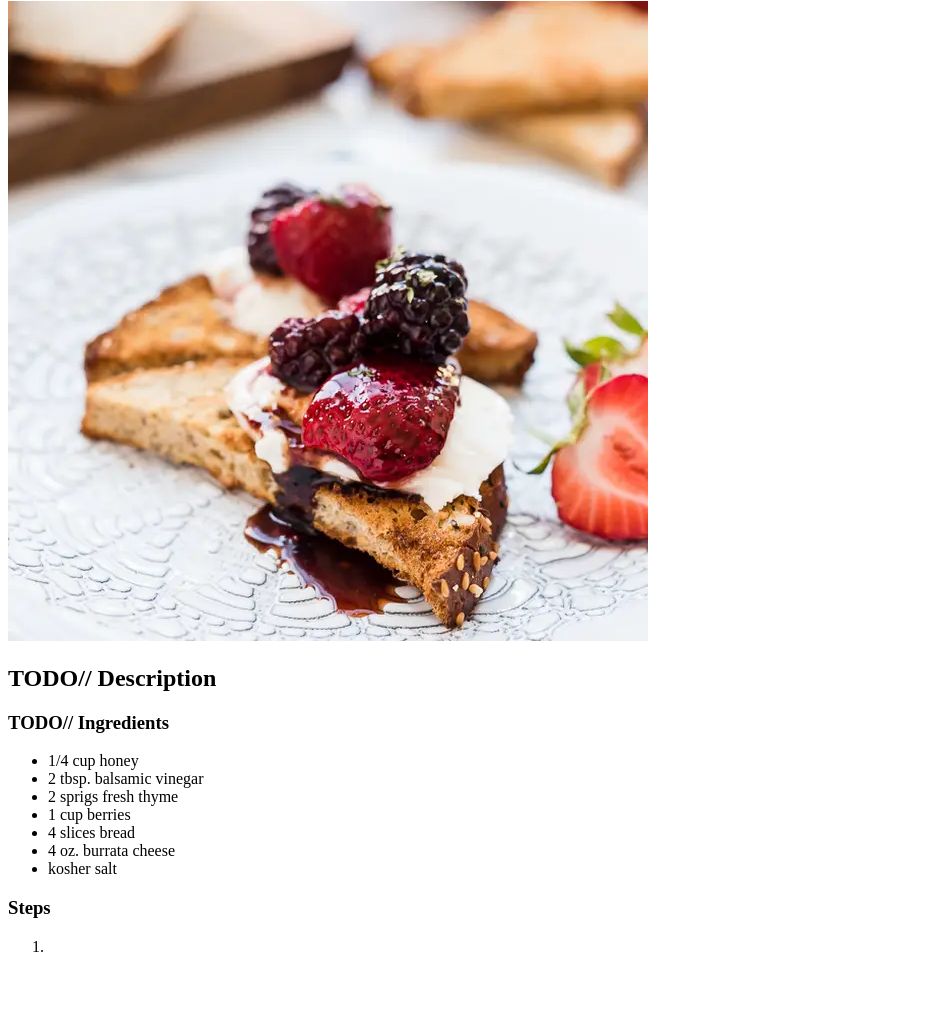
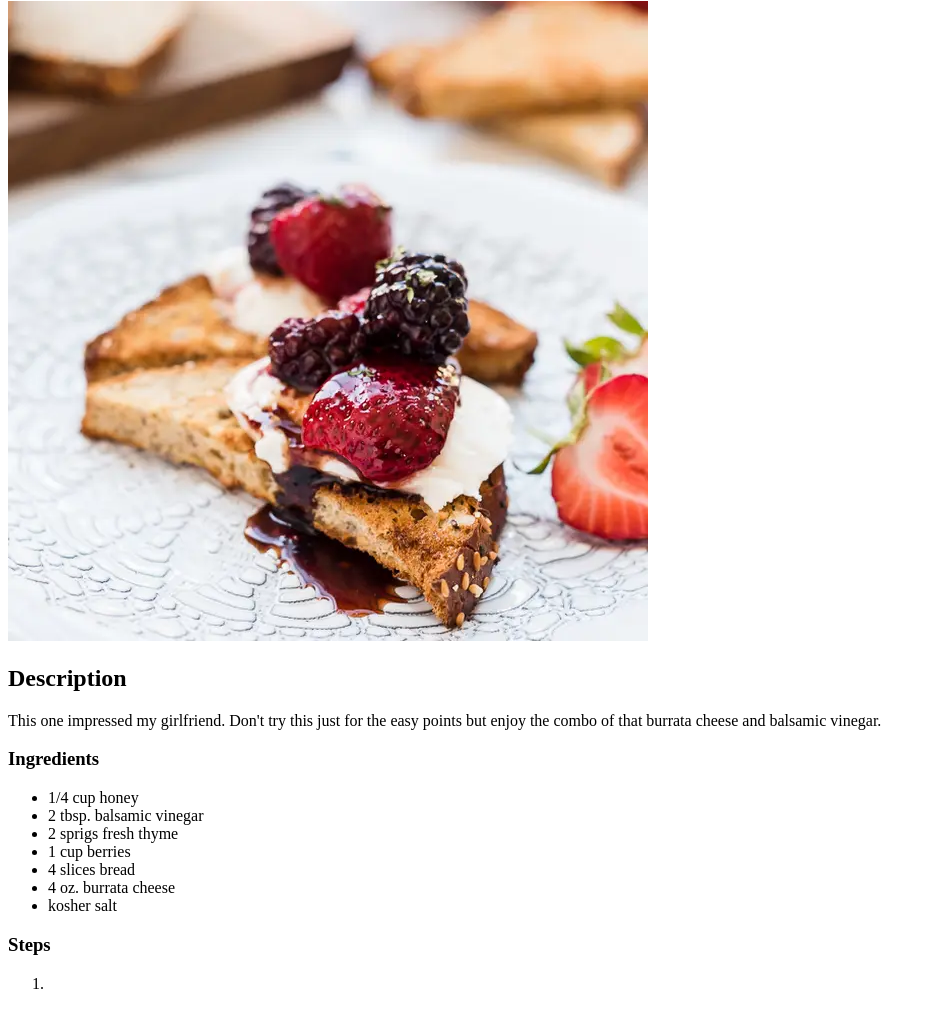
Before and after one commit to SockMonkeys159/odin-recipes, a plain HTML site: page recipes/burrata-toast-with-balsamic-berries.html in a window 1280 px wide. Shown: the part 79-1088 px from the top of the page, without its empty margins (0-936 px from the left). Before the commit the page ends 1051 px from the top, so only its background shows below. Drawn offline with Linux system fonts and the light colour scheme.

Commit message:
chore(fix): remove placeholder text in description and ingredients headings

```diff
--- a/recipes/burrata-toast-with-balsamic-berries.html
+++ b/recipes/burrata-toast-with-balsamic-berries.html
@@ -7,11 +7,10 @@
     <body>
         <h1>Burrata Toast with Balsamic Berries</h1>
         <img src="../images/burrata-toast-berries.jpeg" alt="Toast with a spread of burrata cheese and balsamic berries on a plate.">
-        <h2>TODO// Description</h2>
+        <h2>Description</h2>
+        <p>This one impressed my girlfriend. Don't try this just for the easy points but enjoy the combo of that burrata cheese and balsamic vinegar.</p>
         <p></p>
-        <p></p>
-        <h3>TODO// Ingredients</h3>
-        <!--add ingredients unordered list-->
+        <h3>Ingredients</h3>
         <ul>
             <li>1/4 cup honey</li>
             <li>2 tbsp. balsamic vinegar</li>
@@ -21,7 +20,6 @@
             <li>4 oz. burrata cheese</li>
             <li>kosher salt</li>
         </ul>
-        <!--add h3 "Steps" header and ordered list-->
         <h3>Steps</h3>
         <ol>
             <li></li>
```
Also changed, not shown: recipes/frozen-yogurt-bark-with-berries.html (+2 -4 lines), recipes/low-fat-maple-flan-with-berries.html (+2 -4 lines).
